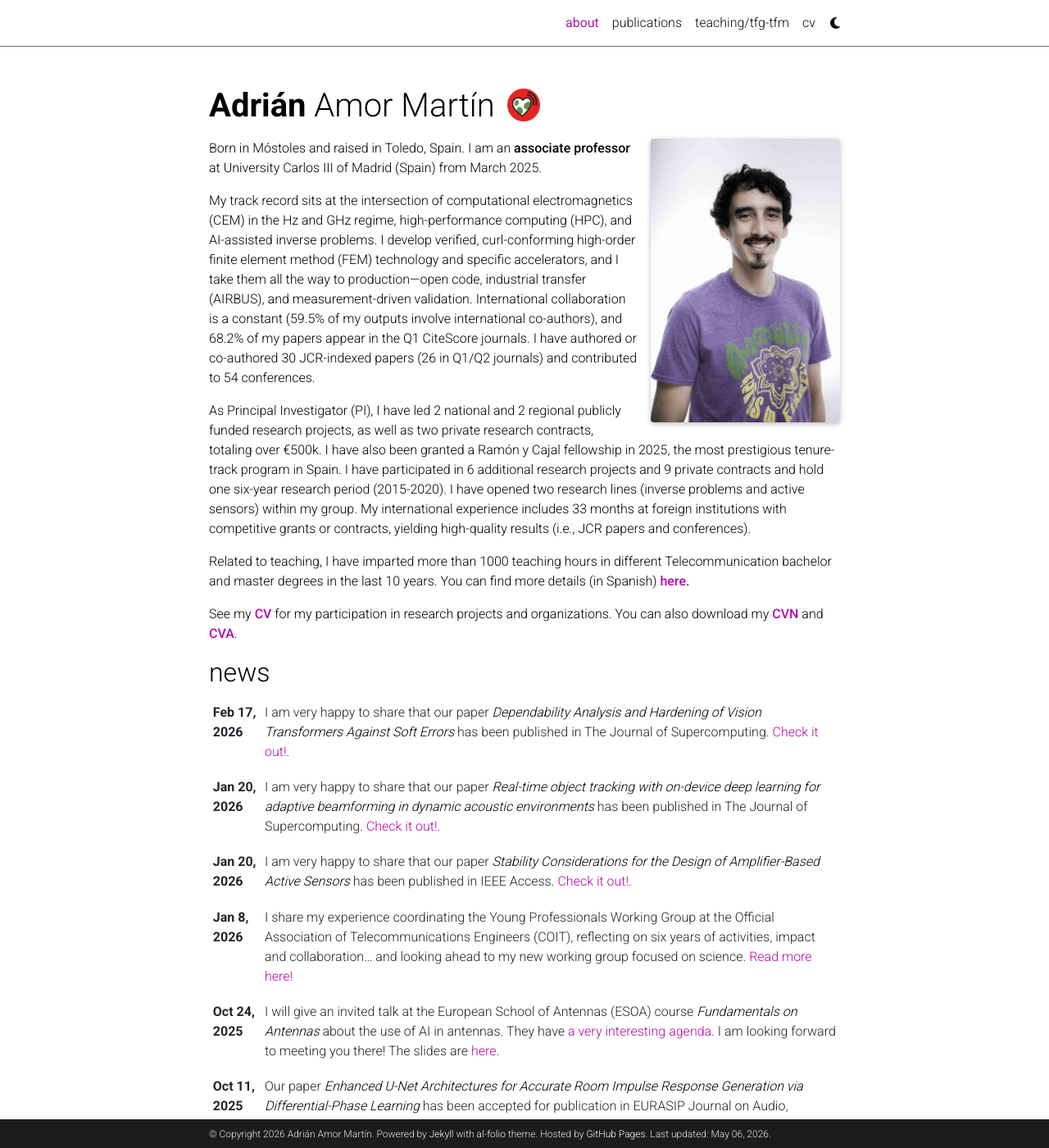
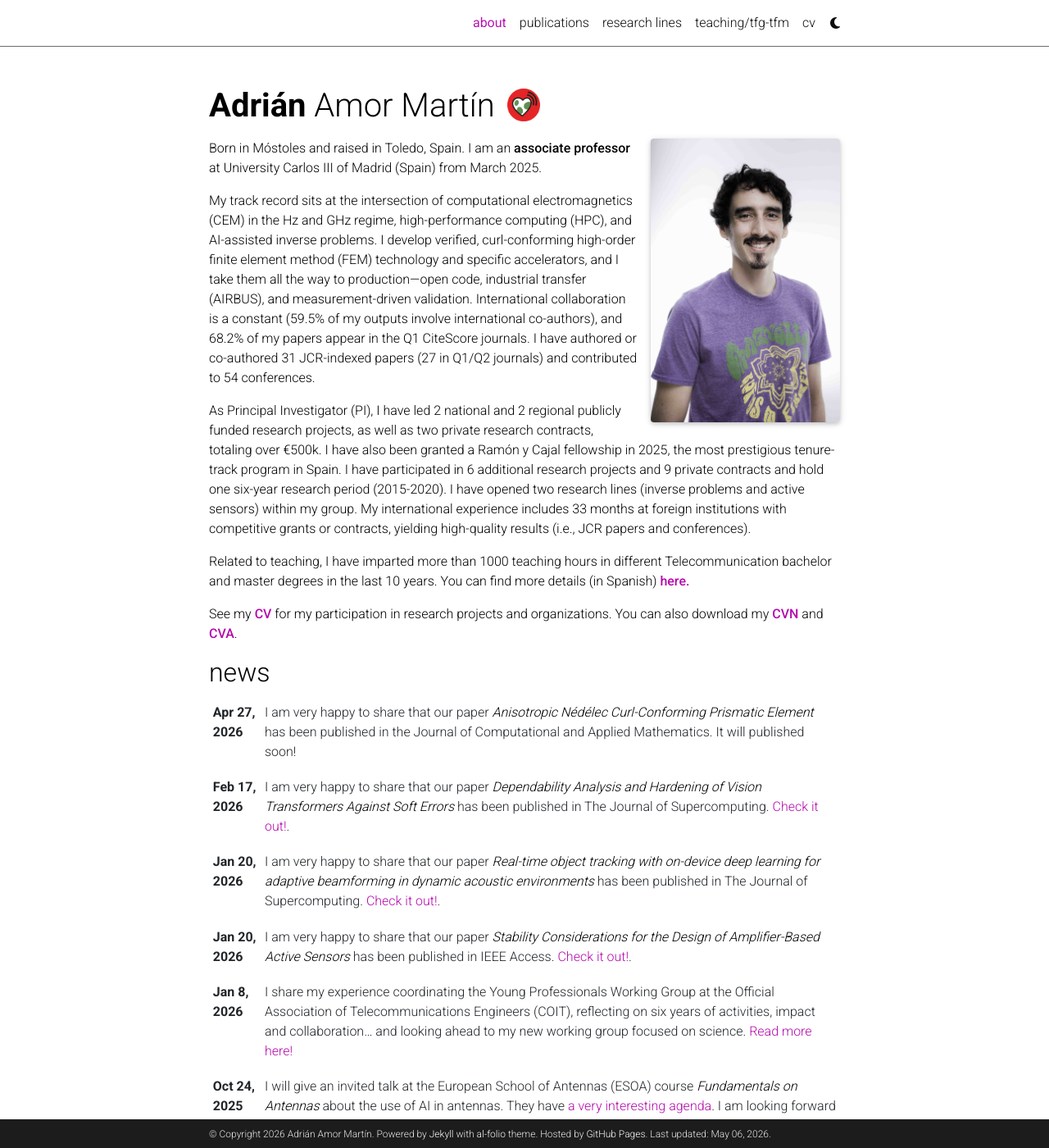
Before and after one commit to aamorm/aamorm.github.io, a Jekyll site: the page built from _pages/about.md, in a window 1280 px wide and 1400 px high. Shown: the whole window at 82% size. Built offline with Jekyll 4.4.1, drawn with Linux system fonts in a browser that asks for light colours; full-size pictures stand in for the smaller copies a plugin makes; comment, search, counter and statistics services are not loaded; a style sheet for code colours, icons or effects is not loaded; some of the changed text lies outside the part shown.

Commit message:
added research lines and some papers

```diff
--- a/_pages/about.md
+++ b/_pages/about.md
@@ -19,7 +19,7 @@
 Born in Móstoles and raised in Toledo, Spain. I am an **associate professor** at
 University Carlos III of Madrid (Spain) from March 2025.
 
-My track record sits at the intersection of computational electromagnetics (CEM) in the Hz and GHz regime, high-performance computing (HPC), and AI-assisted inverse problems. I develop verified, curl-conforming high-order finite element method (FEM) technology and specific accelerators, and I take them all the way to production—open code, industrial transfer (AIRBUS), and measurement-driven validation. International collaboration is a constant (59.5% of my outputs involve international co-authors), and 68.2% of my papers appear in the Q1 CiteScore journals. I have authored or co-authored 30 JCR-indexed papers (26 in Q1/Q2 journals) and contributed to 54 conferences.
+My track record sits at the intersection of computational electromagnetics (CEM) in the Hz and GHz regime, high-performance computing (HPC), and AI-assisted inverse problems. I develop verified, curl-conforming high-order finite element method (FEM) technology and specific accelerators, and I take them all the way to production—open code, industrial transfer (AIRBUS), and measurement-driven validation. International collaboration is a constant (59.5% of my outputs involve international co-authors), and 68.2% of my papers appear in the Q1 CiteScore journals. I have authored or co-authored 31 JCR-indexed papers (27 in Q1/Q2 journals) and contributed to 54 conferences.
 
 As Principal Investigator (PI), I have led 2 national and 2 regional publicly funded research projects, as well as two private research contracts, totaling over €500k. I have also been granted a Ramón y Cajal fellowship in 2025, the most prestigious tenure-track program in Spain. I have participated in 6 additional research projects and 9 private contracts and hold one six-year research period (2015-2020). I have opened two research lines (inverse problems and active sensors) within my group. My international experience includes 33 months at foreign institutions with competitive grants or contracts, yielding high-quality results (i.e., JCR papers and conferences).
 
--- /dev/null
+++ b/_pages/research-lines.md
@@ -0,0 +1,179 @@
+---
+layout: page
+permalink: /research-lines/
+title: research lines
+description: Research topics and possible TFG/TFM directions for undergraduate and master students.
+nav: true
+nav_order: 2
+---
+
+## Computational electromagnetics
+
+This line focuses on numerical methods for solving Maxwell's equations in complex scenarios. The main technical core is the finite element method (FEM), especially high-order curl-conforming formulations, Nedelec basis functions, domain decomposition methods, verification, and large-scale simulation. Strongly related with Luis E. García Castillo and Sergio Llorente Romano.
+
+- Implementing and testing FEM solvers in MATLAB, Julia, Python, Fortran, or JAX.
+- Developing automatic verification tests for electromagnetic simulation codes.
+- Working with mesh generation, mesh orientation, and interfaces with tools such as Gmsh, Cubit, GiD, or ParaView.
+- Studying domain decomposition methods for large electromagnetic problems.
+- Exploring high-order basis functions for tetrahedra, prisms, and hexahedra.
+
+This line connects with previous work on high-order FEM, Nedelec elements, domain decomposition, code verification through manufactured solutions, and industrial electromagnetic simulation.
+
+Selected references and conference contributions:
+
+{::nomarkdown}
+<div class="publications">
+  <details class="pub-section" open>
+    <summary><span class="h2">selected papers</span></summary>
+    <div class="bibwrap">
+{:/}
+{% bibliography -f aamor_journals -q @*[key^=aamor_ap23|toth_ap23|aamor_ap22|aamor_mmas24|aamor_jcomp21|aamor_ap16]* %}
+{::nomarkdown}
+    </div>
+  </details>
+
+  <details class="pub-section">
+    <summary><span class="h2">conference contributions</span></summary>
+    <div class="bibwrap">
+{:/}
+{% bibliography -f aamor_conferences -q @*[key^=aamor_cmmse25|aamor_iceaa23|aamor_eiec23|toth_mikon22|aamor_eumc18]* %}
+{::nomarkdown}
+    </div>
+  </details>
+</div>
+{:/}
+
+## Scientific machine learning and inverse problems
+
+This line explores the intersection between electromagnetic simulation and AI. The goal is to build models that can infer material properties, detect anomalies, or accelerate inverse problems by combining physics-based solvers with machine learning.
+
+- Developing differentiable electromagnetic solvers with JAX or other scientific computing tools.
+- Training AI models using synthetic data generated by FEM or microwave simulations.
+- Detecting biological tissue anomalies or material properties from RF/microwave responses.
+- Comparing automatic differentiation tools for scientific computing.
+- Building pipelines that connect simulation, data labeling, training, and validation.
+
+Selected references:
+
+{::nomarkdown}
+<div class="publications">
+
+  <details class="pub-section">
+    <summary><span class="h2">conference contributions</span></summary>
+    <div class="bibwrap">
+{:/}
+{% bibliography -f aamor_conferences -q @*[key^=gomez_eiec25]* %}
+{::nomarkdown}
+    </div>
+  </details>
+</div>
+{:/}
+
+## Geo-electromagnetics
+
+This line applies computational electromagnetics to subsurface exploration, geophysical modeling, and electromagnetic inverse problems at low frequencies. It includes collaboration with researchers working on large-scale scientific computing and geophysical simulations.
+
+- Preparing datasets from electromagnetic simulations for AI-based classification.
+- Studying reservoir identification problems involving water, oil, gas, or metallic infrastructure.
+- Comparing solver strategies for large geophysical electromagnetic models.
+- Working with high-performance computing tools and simulation workflows.
+- Testing mesh refinement strategies for challenging subsurface geometries.
+
+Selected references:
+
+{::nomarkdown}
+<div class="publications">
+  <details class="pub-section" open>
+    <summary><span class="h2">selected papers</span></summary>
+    <div class="bibwrap">
+{:/}
+{% bibliography -f aamor_journals -q @*[key^=castilo_cg23|castillo_cg22|castillo_jcs22]* %}
+{::nomarkdown}
+    </div>
+  </details>
+</div>
+{:/}
+
+## Heterogeneous and embedded computing
+
+This line studies how scientific and AI workloads behave on GPUs, embedded platforms, and heterogeneous architectures. The focus is on performance, energy efficiency, reliability, and deployment constraints. Strongly related to José Antonio Belloch Rodríguez.
+
+- Benchmarking AI models on embedded GPU platforms.
+- Accelerating simulation kernels or signal-processing workloads.
+- Comparing CPU, GPU, and embedded implementations.
+- Evaluating quantization, TensorRT, and other deployment optimizations.
+- Studying reliability issues in edge AI systems.
+
+This line connects with work on GPU acceleration, many-core architectures, edge AI, embedded deep learning, and reliability of neural networks in demanding environments.
+
+Selected references:
+
+{::nomarkdown}
+<div class="publications">
+  <details class="pub-section" open>
+    <summary><span class="h2">selected papers</span></summary>
+    <div class="bibwrap">
+{:/}
+{% bibliography -f aamor_journals -q @*[key^=ortigoso-narro26|martin_eurasip25|badia_tns25|badia_access20]* %}
+{::nomarkdown}
+    </div>
+  </details>
+</div>
+{:/}
+
+## Antennas, microwave sensors, and RF prototypes
+
+This line is closer to hardware, measurement, and RF design. It includes antennas, microwave sensors, active resonant circuits, biological and material characterization, and experimental validation. Strongly related with Daniel Segovia Vargas.
+
+- Designing and measuring antennas or antenna arrays.
+- Developing microwave sensors for material characterization.
+- Studying active sensors based on oscillators or amplifiers.
+- Simulating biological phantoms and tissue-detection scenarios.
+- Co-simulating active and passive RF circuits with tools such as ADS or CST.
+- Fabricating and testing microwave circuits for research or teaching laboratories.
+
+This line is a strong option for students who want to combine simulation with laboratory work.
+
+Selected references and conference contributions:
+
+{::nomarkdown}
+<div class="publications">
+  <details class="pub-section" open>
+    <summary><span class="h2">selected papers</span></summary>
+    <div class="bibwrap">
+{:/}
+{% bibliography -f aamor_journals -q @*[key^=sasantia_access26]* %}
+{::nomarkdown}
+    </div>
+  </details>
+
+  <details class="pub-section">
+    <summary><span class="h2">conference contributions</span></summary>
+    <div class="bibwrap">
+{:/}
+{% bibliography -f aamor_conferences -q @*[key^=santiago_eumc24|santiago_imbioc24|santiago_eumc23]* %}
+{::nomarkdown}
+    </div>
+  </details>
+</div>
+{:/}
+
+## ISAC, communications, audio, and XR
+
+This line covers application-driven projects around sensing and communications, including integrated sensing and communications, adaptive beamforming, embedded AI, XR/360-degree media, and quality of experience (strongly related with Marta Orduna, from Nokia)
+
+Typical student projects include:
+
+- Exploring 5G/6G sensing and communication scenarios.
+- Working on adaptive beamforming with embedded AI.
+- Developing prototypes for antenna arrays or acoustic arrays.
+- Applying deep learning to XR, 360-degree video, or audio selection.
+- Studying measurement-driven quality of experience in immersive systems.
+
+## Available positions for students
+
+You do not need to arrive as an expert. A good project usually starts with curiosity, consistency, and a willingness to learn the tools. Depending on the topic, useful skills include programming, linear algebra, electromagnetics, RF design, machine learning, scientific computing, or laboratory measurements.
+
+Some projects are more mathematical, some are more software-oriented, and some involve hardware and experiments. The scope can be adapted to TFG or TFM level.
+
+For concrete available topics, see the [TFG/TFM page](/teaching/). For the research background behind these lines, see the [publications page](/publications/).
```
Also changed, not shown: _news/jcam26.md (added, +7 -0 lines), _pages/cv.md (+1 -1 lines), _pages/teaching.md (+1 -1 lines).
